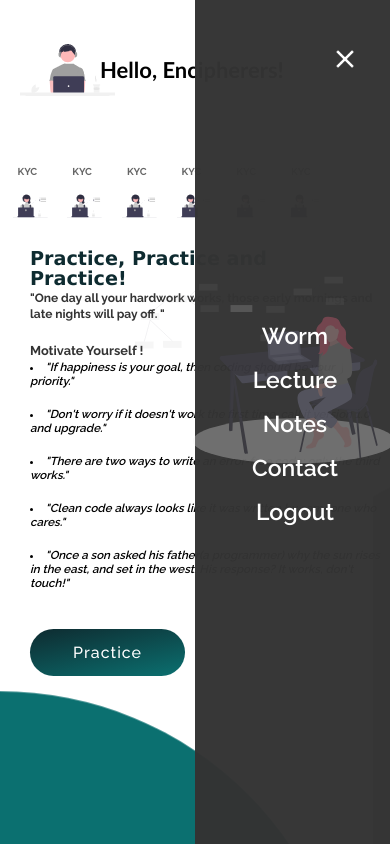
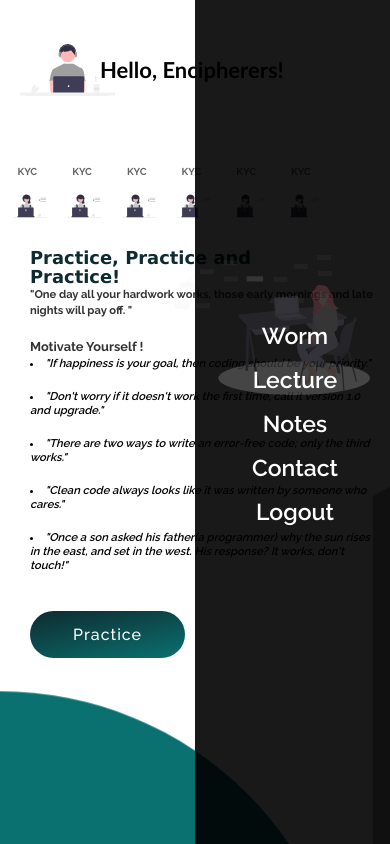
Before and after one commit to itsmorris-worm/Sign-Page, a plain HTML site: page welcome.html in a window 390 px wide. Both pictures are taken after a click on the element 345 px from the left and 65 px from the top of the page. Drawn offline with Linux system fonts and the light colour scheme.

Commit message:
Update welcomestyle.css

```diff
--- a/css/welcomestyle.css
+++ b/css/welcomestyle.css
@@ -367,13 +367,16 @@ Responsive
   }
   .toggle.active {
     position: fixed;
-    top: 34px;
-    right: 20px;
+    top: 80px;
+    right: 40%;
+    height: 500px;
+    width: 500px;
     background: url(cross.png);
-    background-size: 30px;
+    background-size: 130%;
     background-position: center;
     background-repeat: no-repeat;
-    filter: invert(1);
+    /* filter: invert(1); */
+    opacity: 0;
   }
   header ul.navigation.active {
     position: fixed;
@@ -385,10 +388,10 @@ Responsive
     justify-content: center;
     align-items: center;
     flex-direction: column;
-    background-color: var(--text-black-700);
+    background-color: var(--text-black-900);
     color: var(--bg-black-50);
     z-index: 10;
-    opacity: .98;
+    opacity: .9;
   }
   header ul.navigation.active .col {
     color: white;
@@ -397,11 +400,12 @@ Responsive
   }
   header .lo {
     position: absolute;
-    height: 370px;
+    height: 350px;
     width: 400px;
     top: 150px;
-    right: -15px;
-    opacity: 0.2;
+    right: 70px;
+    padding-right: 10px;
+    opacity: 0.25;
     z-index: -1;
   }
   header ul li {
@@ -481,61 +485,22 @@ Responsive
 @media (max-width: 1000px){
   header .lo {
     position: absolute;
-    height: 340px;
+    height: 380px;
     width: 380px;
-    top: 170px;
-    right: -5px;
+    top: 140px;
+    right: 75px;
     opacity: 0.2;
   }
 }
-@media (max-width: 982px){
+
+@media (max-width: 970px){
   header .lo {
-    position: absolute;
-    height: 340px;
-    width: 340px;
-    top: 170px;
-    right: 10px;
-    opacity: 0.2;
+    right: 60px;
   }
 }
-@media (max-width: 967px){
+@media (max-width: 905px){
   header .lo {
-    position: absolute;
-    height: 340px;
-    width: 340px;
-    top: 170px;
-    right: 5px;
-    opacity: 0.2;
-  }
-}
-@media (max-width: 944px){
-  header .lo {
-    position: absolute;
-    height: 340px;
-    width: 340px;
-    top: 170px;
-    right: 0px;
-    opacity: 0.2;
-  }
-}
-@media (max-width: 918px){
-  header .lo {
-    position: absolute;
-    height: 320px;
-    width: 380px;
-    top: 180px;
-    right: -25px;
-    opacity: 0.2;
-  }
-}
-@media (max-width: 899px){
-  header .lo {
-    position: absolute;
-    height: 320px;
-    width: 380px;
-    top: 180px;
-    right: -33px;
-    opacity: 0.2;
+    right: 40px;
   }
 }
 @media (max-width: 880px) {
@@ -581,62 +546,25 @@ Responsive
     height: 100px;
   }
 }
-@media (max-width: 865px){
+
+@media (max-width: 837px){
   header .lo {
     position: absolute;
-    height: 320px;
-    width: 380px;
-    top: 180px;
-    right: -40px;
+    height: 360px;
+    width: 360px;
+    top: 150px;
+    right: 35px;
     opacity: 0.2;
   }
 }
-@media (max-width: 837px){
-  header .lo {
-    position: absolute;
-    height: 310px;
-    width: 340px;
-    top: 190px;
-    right: -25px;
-    opacity: 0.2;
-  }
-}
-@media (max-width: 815px){
-  header .lo {
-    position: absolute;
-    height: 310px;
-    width: 340px;
-    top: 185px;
-    right: -28px;
-  }
-}
-@media (max-width: 799px){
-  header .lo {
-    position: absolute;
-    height: 310px;
-    width: 340px;
-    top: 180px;
-    right: -35px;
-    opacity: 0.2;
-  }
-}
-@media (max-width: 762px){
-  header .lo {
-    position: absolute;
-    height: 310px;
-    width: 340px;
-    top: 180px;
-    right: -45px;
-    opacity: 0.2;
-  }
-}
+
 @media (max-width: 725px){
   header .lo {
     position: absolute;
-    height: 310px;
-    width: 340px;
-    top: 180px;
-    right: -57px;
+    height: 35s0px;
+    width: 310px;
+    top: 160px;
+    right: 37px;
     opacity: 0.2;
   }
 }
@@ -651,14 +579,6 @@ Responsive
   .content .textBox .ch {
     font-weight: 530;
     font-size: 15px;
-  }
-  header .lo {
-    position: absolute;
-    height: 310px;
-    width: 340px;
-    top: 180px;
-    right: -47px;
-    opacity: 0.2;
   }
 
   .thumb {
@@ -701,24 +621,11 @@ Responsive
   }
 }
 
-@media (max-width: 645px){
+@media (max-width: 600px){
   header .lo {
-    position: absolute;
-    height: 310px;
-    width: 320px;
-    top: 180px;
-    right: -45px;
-    opacity: 0.2;
-  }
-}
-@media (max-width: 595px){
-  header .lo {
-    position: absolute;
-    height: 310px;
-    width: 300px;
-    top: 180px;
-    right: -45px;
-    opacity: 0.2;
+    height: 350px;
+    width: 280px;
+    right: 35px;
   }
 }
 @media (max-width: 575px) {
@@ -755,12 +662,9 @@ Responsive
 @media (max-width: 555px){
 
   header .lo {
-    position: absolute;
-    height: 310px;
-    width: 280px;
-    top: 190px;
-    right: -43px;
-    opacity: 0.2;
+    height: 400px;
+    top: 150px;
+    right: 15px;
   }
   .content .textBox h2{
     font-size: 0.75em;
@@ -794,14 +698,6 @@ Responsive
   }
 }
 @media (max-width: 521px){
-  header .lo {
-    position: absolute;
-    height: 310px;
-    width: 280px;
-    top: 190px;
-    right: -50px;
-    opacity: 0.2;
-  }
   .content .textBox h2{
     font-size: 0.8em;
   }
@@ -836,14 +732,12 @@ Responsive
     height: 70px;
   }
 }
-  @media (max-width: 480px){
+  @media (max-width: 490px){
     header .lo {
-      position: absolute;
-      height: 300px;
-      width: 260px;
-      top: 220px;
-      right: -5px;
-      opacity: 0.3;
+      height: 350px;
+      width: 250px;
+      top: 190px;
+      right: 10px;
     }
   }
 
@@ -853,10 +747,10 @@ Responsive
       font-size: 0.75em;
     }
     .content .textBox h2 span {
-      font-size: 1.8em;
+      font-size: 1.6em;
     }
     .content .textBox h3{
-      font-size: 1em;
+      font-size: 1.1em;
     }
 
     .thumb li img{
@@ -885,10 +779,18 @@ Responsive
       height: 60px;
     }
   }
+  @media (max-width: 415px){
+    header .lo {
+      height: 350px;
+      width: 205px;
+      top: 150px;
+      right: 10px;
+    }
+  }
   @media (max-width: 399px){
 
     .content .textBox h2{
-      font-size: 0.75em;
+      font-size: 0.7em;
     }
     .content .textBox h2 span {
       font-size: 1.6em;
@@ -916,7 +818,7 @@ Responsive
       color: var(--text-black-900);
       font-family: sans-serif;
       font-weight: 540;
-      font-size: .72em;
+      font-size: .7em;
     }
     .content .imgBox .facebooks {
       top: -28.5%;
@@ -924,3 +826,11 @@ Responsive
       height: 55px;
     }
   }
+  @media (max-width: 375px){
+    header .lo {
+      height: 300px;
+      width: 200px;
+      top: 195px;
+      right: 5px;
+    }
+  }
```
